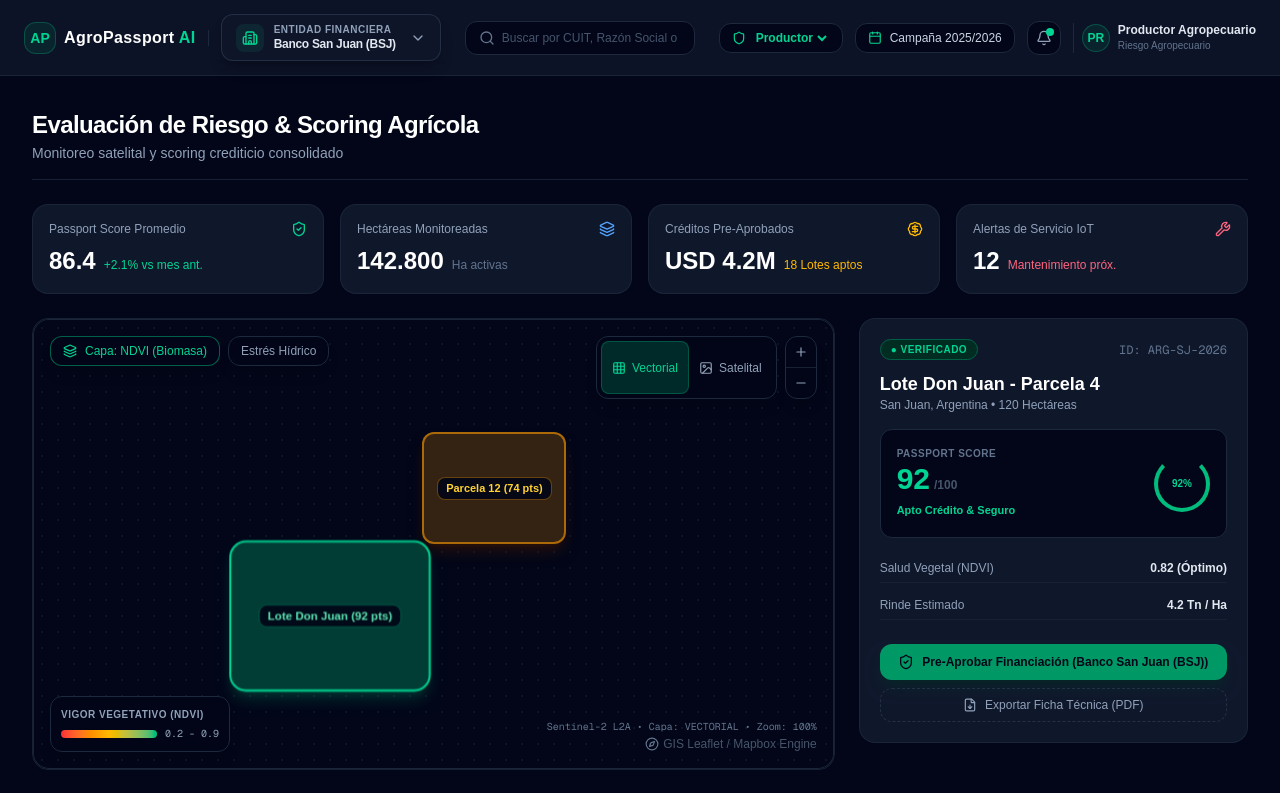
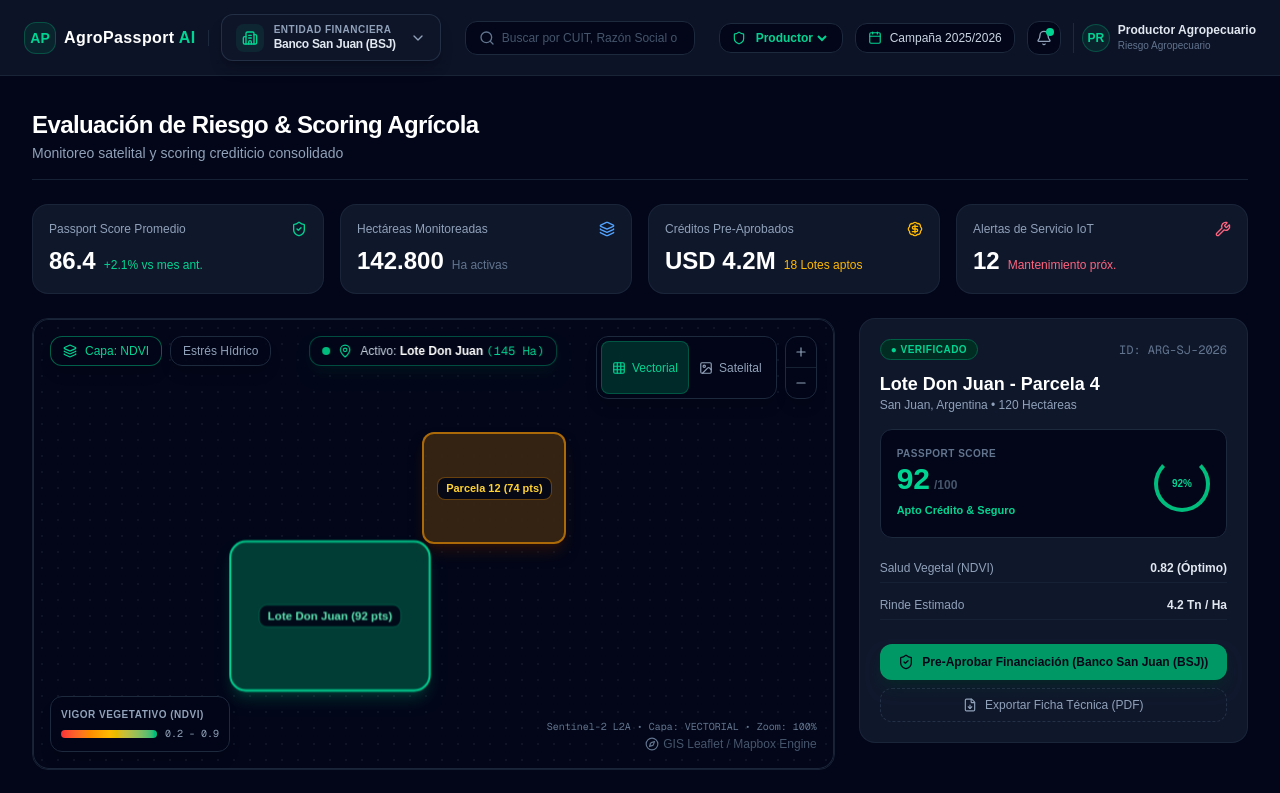
Before and after one commit to JuanGui-Flores/AgroPassport-AI, a Next.js app: page / in a window 1280 px wide. Shown: the top 793 px of the page. Built offline with nearby package versions, Linux system fonts and the light colour scheme.

Commit message:
feat(map): add interactive zoom controls and vector/satellite view switcher

```diff
--- a/src/components/map/MapModule.tsx
+++ b/src/components/map/MapModule.tsx
@@ -2,17 +2,24 @@
 'use client';
 
 import React, { useState } from 'react';
-import { Layers, Compass, Plus, Minus, Image as ImageIcon, Grid } from 'lucide-react';
+import { Layers, Compass, Plus, Minus, Image as ImageIcon, Grid, MapPin } from 'lucide-react';
 
 interface MapModuleProps {
   selectedLoteId: string;
   onSelectLote: (id: string) => void;
 }
 
+const LOTE_DETAILS: Record<string, { name: string; hectareas: number; score: number }> = {
+  'ARG-SJ-2026': { name: 'Lote Don Juan', hectareas: 145, score: 92 },
+  'ARG-SJ-2027': { name: 'Parcela 12', hectareas: 88, score: 74 },
+};
+
 export const MapModule: React.FC<MapModuleProps> = ({ selectedLoteId, onSelectLote }) => {
   const [activeLayer, setActiveLayer] = useState<'ndvi' | 'estres'>('ndvi');
   const [mapView, setMapView] = useState<'vectorial' | 'satelital'>('vectorial');
   const [zoomLevel, setZoomLevel] = useState<number>(1);
+
+  const activeLote = LOTE_DETAILS[selectedLoteId] || LOTE_DETAILS['ARG-SJ-2026'];
 
   const handleZoomIn = () => setZoomLevel((prev) => Math.min(prev + 0.15, 1.4));
   const handleZoomOut = () => setZoomLevel((prev) => Math.max(prev - 0.15, 0.85));
@@ -29,7 +36,7 @@ export const MapModule: React.FC<MapModuleProps> = ({ selectedLoteId, onSelectLo
               : 'bg-slate-950/60 border-slate-800 text-slate-400 hover:text-slate-200'
           }`}
         >
-          <Layers className="w-3.5 h-3.5 text-emerald-400" /> Capa: NDVI (Biomasa)
+          <Layers className="w-3.5 h-3.5 text-emerald-400" /> Capa: NDVI
         </button>
         <button
           onClick={() => setActiveLayer('estres')}
@@ -86,6 +93,19 @@ export const MapModule: React.FC<MapModuleProps> = ({ selectedLoteId, onSelectLo
             <Minus className="w-3.5 h-3.5" />
           </button>
         </div>
+      </div>
+
+      {/* INDICADOR DE SELECCIÓN ACTIVA (Badge en la barra superior o centro dinámico) */}
+      <div className="absolute top-16 sm:top-4 left-4 sm:left-1/2 sm:-translate-x-1/2 z-10 flex items-center gap-2 bg-slate-950/90 backdrop-blur-md border border-emerald-500/40 px-3 py-1.5 rounded-xl shadow-lg shadow-emerald-950/20">
+        <span className="relative flex h-2 w-2">
+          <span className="animate-ping absolute inline-flex h-full w-full rounded-full bg-emerald-400 opacity-75"></span>
+          <span className="relative inline-flex rounded-full h-2 w-2 bg-emerald-500"></span>
+        </span>
+        <MapPin className="w-3.5 h-3.5 text-emerald-400 shrink-0" />
+        <span className="text-xs text-slate-300 whitespace-nowrap">
+          Activo: <strong className="text-white font-semibold">{activeLote.name}</strong>{' '}
+          <span className="text-emerald-400 font-mono">({activeLote.hectareas} Ha)</span>
+        </span>
       </div>
 
       {/* Contenedor del Mapa GIS */}
```
